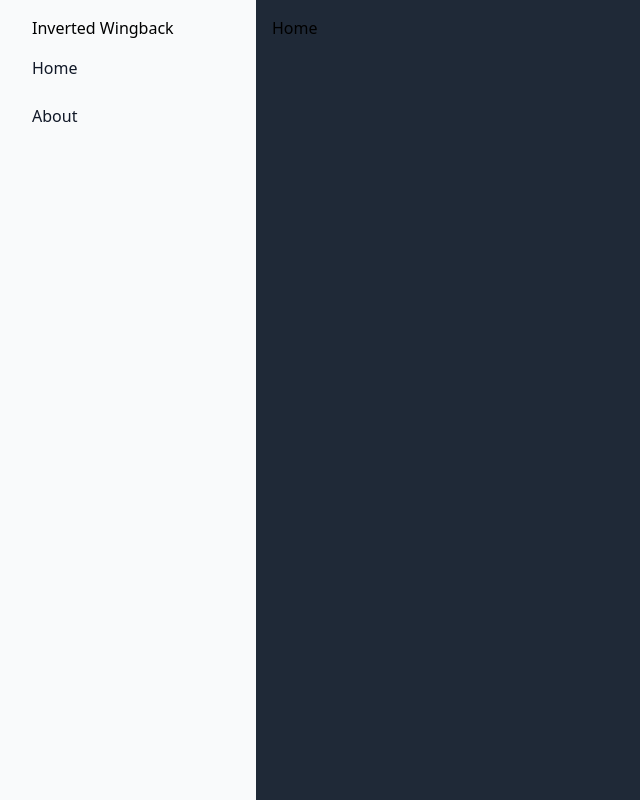
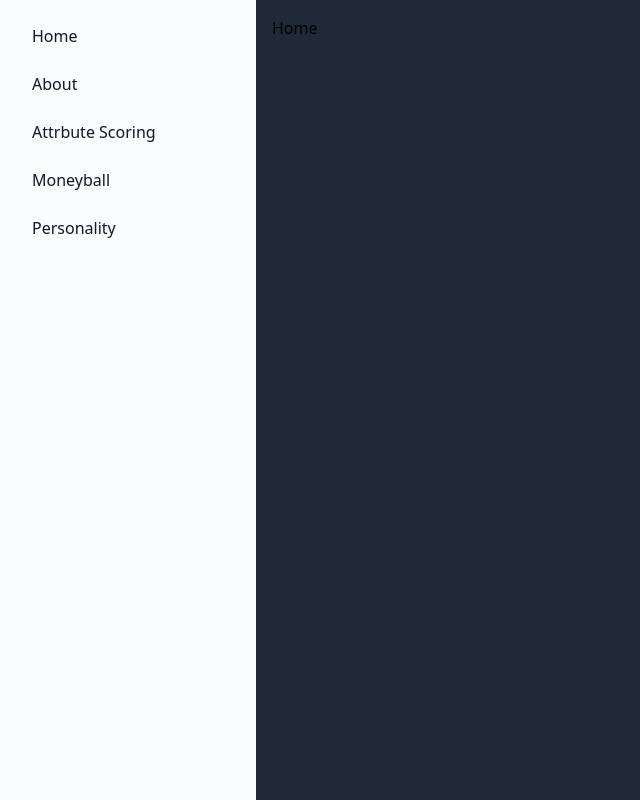
Before and after one commit to svennif/inverted_wingback, a Vue app: page / in a window 1280 px wide. Shown: the whole page, without its empty margins (0-640 px from the left). Built offline with nearby package versions, Linux system fonts and the light colour scheme.

Commit message:
Added more functionalities to navbar and fixed some route namings

```diff
--- a/src/App.vue
+++ b/src/App.vue
@@ -4,7 +4,7 @@ import SidebarComponent from './components/sidebar/SidebarComponent.vue';
 </script>
 
 <template>
-    <SidebarComponent class="sidebar" />
+    <SidebarComponent />
     <RouterView class="p-4 sm:ml-64 h-screen bg-gray-800" />
 </template>
 
--- a/src/components/sidebar/SidebarComponent.vue
+++ b/src/components/sidebar/SidebarComponent.vue
@@ -1,10 +1,16 @@
 <script>
 import { ref } from 'vue'
 import { RouterLink } from 'vue-router'
+import router from '@/router'
 
 export default {
     components: {
         RouterLink
+    },
+    computed: {
+        routes() {
+            return router.options.routes
+        }
     },
     setup() {
         const isSidebarOpen = ref(false)
@@ -12,6 +18,13 @@ export default {
         const toggleSidebar = () => {
             isSidebarOpen.value = !isSidebarOpen.value
         }
+
+        router.beforeEach((to, from, next) => {
+            if (isSidebarOpen.value) {
+                isSidebarOpen.value = false
+            }
+            next()
+        })
 
         return {
             toggleSidebar,
@@ -22,14 +35,18 @@ export default {
 </script>
 
 <template>
-    <button @click="toggleSidebar" type="button" class="inline-flex items-center py-2 mt-2 ms-3 text-sm text-gray-500 rounded-lg sm:hidden hover:bg-gray-100 focus:outline-none focus:ring-2 focus:ring-gray-200 dark:text-gray-400 dark:hover:bg-gray-700">
+    <div class="overflow-y-auto bg-gray-50 dark:bg-gray-800 md:hidden">
+        <div class="flex row">
+            <button @click="toggleSidebar" type="button" class="inline-flex items-center py-2 mt-2 ms-3 text-sm text-gray-100 rounded-lg sm:hidden hover:bg-gray-100 focus:outline-none focus:ring-2 focus:ring-gray-200 dark:text-gray-400 dark:hover:bg-gray-700">
                 <span class="sr-only">Open sidebar</span>
                 <svg class="w-6 h-6" aria-hidden="true" fill="currentColor" viewBox="0 0 20 20" xmlns="http://www.w3.org/2000/svg">
                     <path clip-rule="evenodd" fill-rule="evenodd" d="M2 4.75A.75.75 0 012.75 4h14.5a.75.75 0 010 1.5H2.75A.75.75 0 012 4.75zm0 10.5a.75.75 0 01.75-.75h7.5a.75.75 0 010 1.5h-7.5a.75.75 0 01-.75-.75zM2 10a.75.75 0 01.75-.75h14.5a.75.75 0 010 1.5H2.75A.75.75 0 012 10z"></path>
                 </svg>
             </button>
-
-    <header  :class="{ 'translate-x-0': isSidebarOpen, '-translate-x-full': !isSidebarOpen }" id="default-sidebar" class="fixed top-0 left-0 z-40 w-64 h-screen transition-transform sm:translate-x-0" aria-label="Sidebar">
+            <div class="font-medium my-4 content-center px-5 dark:text-white">Inverted Wingback</div>
+        </div>
+    </div>
+    <header :class="{ 'translate-x-0': isSidebarOpen, '-translate-x-full': !isSidebarOpen }" id="default-sidebar" class="fixed top-0 left-0 z-40 w-64 h-screen transition-transform sm:translate-x-0" aria-label="Sidebar">
         <div class="h-full px-3 py-4 overflow-y-auto bg-gray-50 dark:bg-gray-800">
             <div>
                 <button @click="toggleSidebar" type="button" class="absolute right-4 inline-flex items-end mt-0.5 p-2 text-sm text-gray-500 rounded-lg sm:hidden hover:bg-gray-100 focus:outline-none focus:ring-2 focus:ring-gray-200 dark:text-gray-400 dark:hover:bg-gray-700">
@@ -39,16 +56,11 @@ export default {
                     </svg>
                 </button>
             </div>
-                <div class="font-medium mb-2 m-auto items-center px-5 dark:text-white">Inverted Wingback</div>
-                <ul class="space-y-2 font-medium">
-                    <li>
-                        <RouterLink to="/" class="flex items-center p-2 text-gray-900 rounded-lg dark:text-white hover:bg-gray-100 dark:hover:bg-gray-700 group">
-                            <span class="ms-3">Home</span>
-                        </RouterLink>
-                    </li>
-                    <li>
-                        <RouterLink to="/about" class="flex items-center p-2 text-gray-900 rounded-lg dark:text-white hover:bg-gray-100 dark:hover:bg-gray-700 group">
-                            <span class="ms-3">About</span>
+            <div class="font-medium my-4 content-center px-5 dark:text-white hidden md-block">Inverted Wingback</div>
+            <ul class="space-y-2">
+                <li v-for="route in routes" :key="route.path">
+                    <RouterLink :to="route.path" class="flex items-center p-2 text-gray-900 rounded-lg dark:text-white hover:bg-gray-100 dark:hover:bg-gray-700 group">
+                        <span class="ms-3">{{ route.name }}</span>
                     </RouterLink>
                 </li>
             </ul>
--- a/src/router/index.js
+++ b/src/router/index.js
@@ -6,12 +6,12 @@ const router = createRouter({
 	routes: [
 		{
 			path: '/',
-			name: 'home',
+			name: 'Home',
 			component: HomeView
 		},
 		{
 			path: '/about',
-			name: 'about',
+			name: 'About',
 			// route level code-splitting
 			// this generates a separate chunk (About.[hash].js) for this route
 			// which is lazy-loaded when the route is visited.
@@ -19,17 +19,17 @@ const router = createRouter({
 		},
 		{
 			path: '/attrbute',
-			name: 'attrbute',
-			component: () => import('../views/AttributeCalculatorView.vue')
+			name: 'Attrbute Scoring',
+			component: () => import('../views/AttributeScoringView.vue')
 		},
 		{
 			path: '/moneyball',
-			name: 'moneyball',
+			name: 'Moneyball',
 			component: () => import('../views/MoneyballView.vue')
 		},
 		{
 			path: '/personality',
-			name: 'personality',
+			name: 'Personality',
 			component: () => import('../views/PersonalityView.vue')
 		}
 	]
```
Also changed, not shown: src/components/attribute_calculator/AttributeScoringComponent.vue (added), src/views/AttributeScoringView.vue (renamed from src/views/AttributeCalculatorView.vue). Lines whose indentation alone changed are shown as unchanged.
